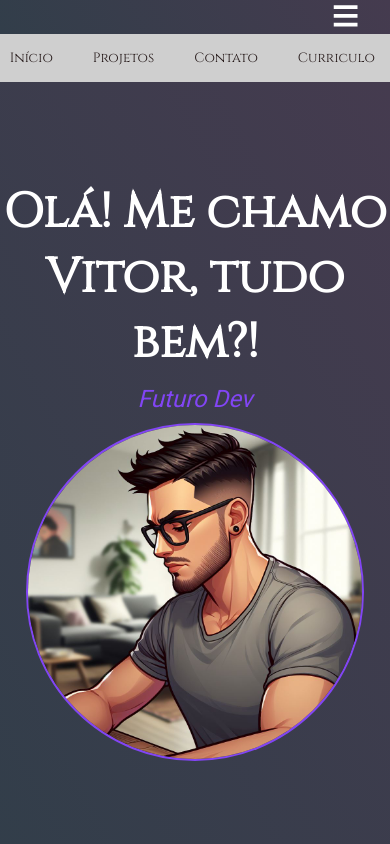
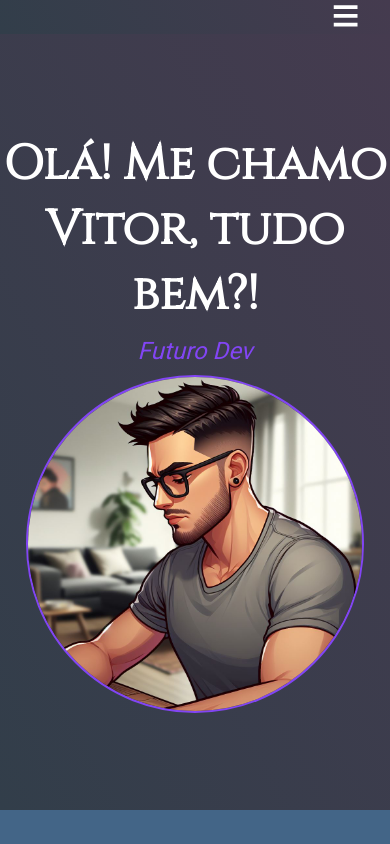
Before and after one commit to souviitor/portfolio, a plain HTML site: page index.html in a window 390 px wide. Shown: the top 844 px of the page. Drawn offline with nearby package versions, Linux system fonts and the light colour scheme.

Commit message:
alteracao mobile

```diff
--- a/styles.css
+++ b/styles.css
@@ -19,9 +19,8 @@
     width: 100%;
   }
 
-  menu {
-    position: none;
-    transition: all .55s ease;
+  menu#itens {
+    display: none;
   }
 
   i#burguer.ri-menu-line {
```
